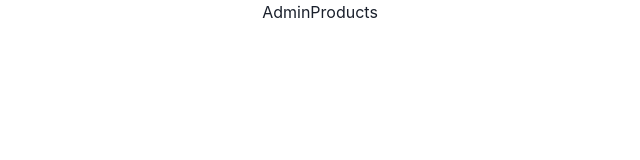
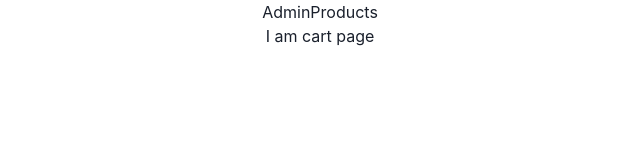
Before and after one commit to salil-01/American-Snake, a React (Create React App) app in the folder american-snake/: page /cart in a window 1280 px wide. Before the commit this address had no page. Shown: the top 160 px of the page, without its empty margins (320-960 px from the left). Built offline with nearby package versions, Linux system fonts and the light colour scheme.

Commit message:
login-signup

```diff
--- /dev/null
+++ b/american-snake/src/pages/Cartpage.jsx
@@ -0,0 +1,11 @@
+import React from 'react'
+
+const Cartpage = () => {
+  return (
+    <div>
+      I am cart page
+    </div>
+  )
+}
+
+export default Cartpage;
--- a/american-snake/src/pages/Login.jsx
+++ b/american-snake/src/pages/Login.jsx
@@ -3,11 +3,8 @@
 import {
   Flex,
   Stack,
-  Link,
   Heading,
-  Text,
   useColorModeValue,
-  FormLabel,
 } from "@chakra-ui/react";
 import Footer from "../components/Homepage/Footer";
 
--- a/american-snake/src/pages/MainRoutes.jsx
+++ b/american-snake/src/pages/MainRoutes.jsx
@@ -13,6 +13,7 @@
 import Login from "./Login"
 
 import Signup from "./Signup"
+import Cartpage from "./Cartpage"
 
 
 
@@ -48,6 +49,8 @@
 
             <Route path="/login" element={<Login/>}/>
 
+            <Route path="/cart" element={<Cartpage/>}/>
+
         </Routes>
         </>
     )
```
